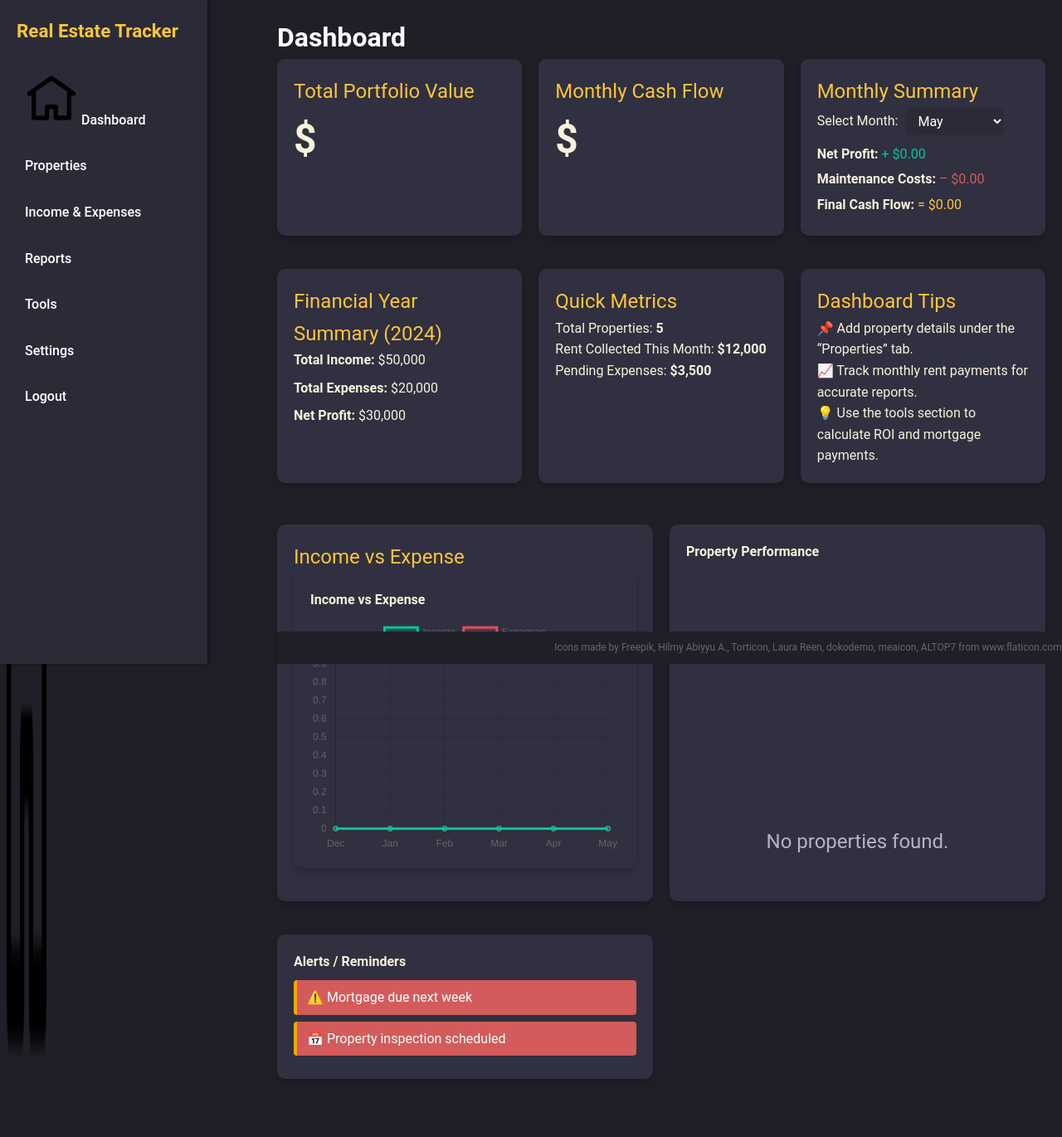
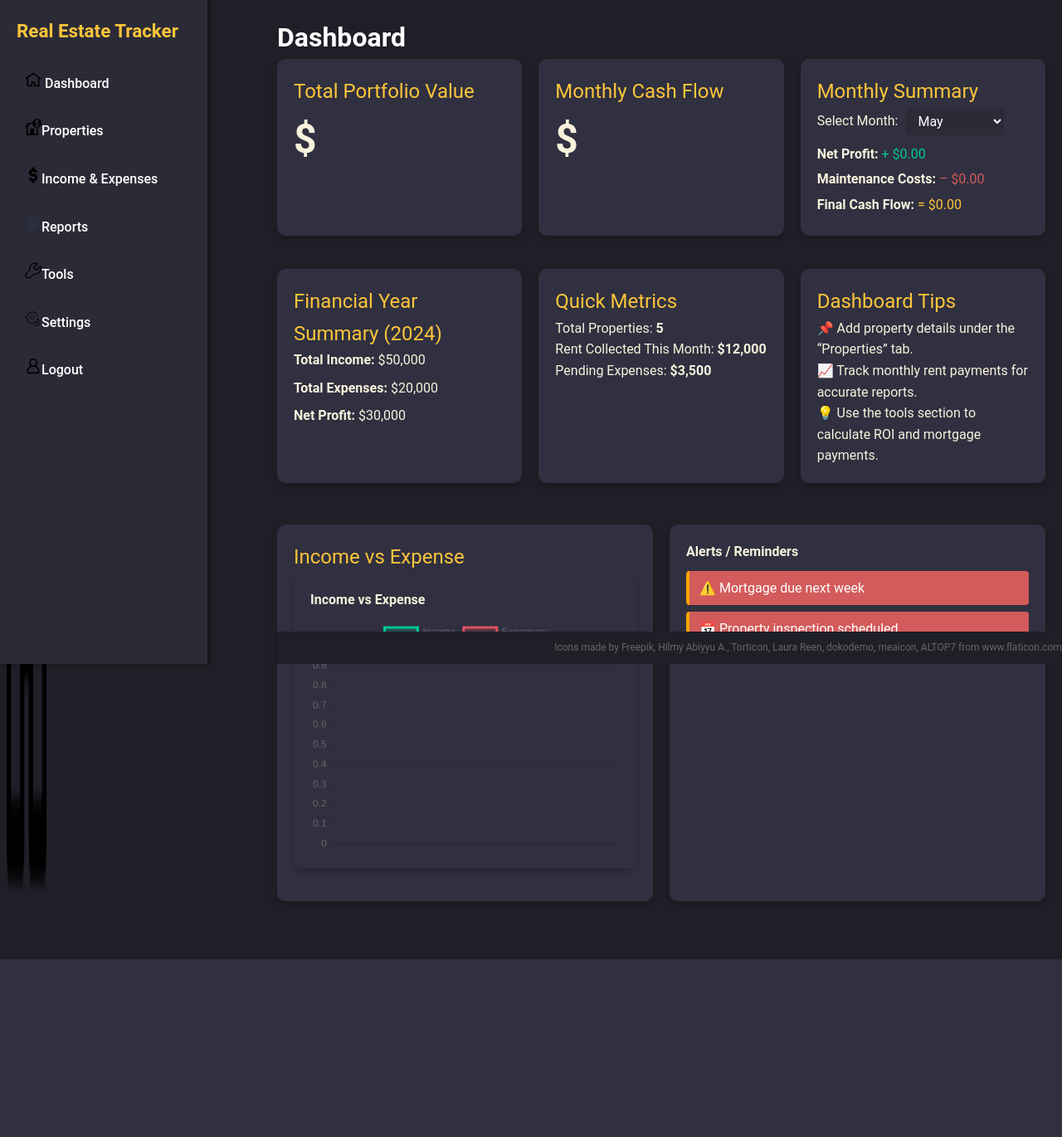
Before and after one commit to Dooobbyy/SE-Assessment-2-HSC---Ethan-Dolbel, a Django app: page / in a window 1280 px wide. Shown: the whole page at 83% size. After the commit the page ends 1156 px from the top, so only its background shows below. Run offline with Django 5.2, Linux system fonts and the light colour scheme; data comes from the database, SQL or seed files in the repository; both versions use the stored data as it was after the commit; data that the repository does not hold is empty.

Commit message:
Check point?
I don't remember what I was doing or where I was up to so I'm just saving this now as I return to the project.

```diff
--- a/mypwa/core/templates/base.html
+++ b/mypwa/core/templates/base.html
@@ -28,13 +28,13 @@
   <div class="sidebar">
       <h2>Real Estate Tracker</h2>
       <ul class="nav">
-          <li><a href="{% url 'index' %}"><img src="{% static 'images/003-home.png' %}" alt="Home icon"> Dashboard</a></li>
-          <li><a href="{% url 'properties' %}">Properties</a></li>
-          <li><a href="{% url 'index' %}">Income & Expenses</a></li>
-          <li><a href="{% url 'index' %}">Reports</a></li>
-          <li><a href="{% url 'index' %}">Tools</a></li>
-          <li><a href="{% url 'index' %}">Settings</a></li>
-          <li><a href="{% url 'index' %}">Logout</a></li>
+          <li><a href="{% url 'index' %}"><img src="{% static 'images/003-home.png' %}" alt="Home icon" width=20 height=20> Dashboard</a></li>
+          <li><a href="{% url 'properties' %}"><img src="{% static 'images/009-house-with-money-symbol.png' %}" alt="Properties icon" width=20 height=20>Properties</a></li>
+          <li><a href="{% url 'index' %}"><img src="{% static 'images/007-money.png' %}" alt="Income and Expenses icon" width=20 height=20>Income & Expenses</a></li>
+          <li><a href="{% url 'index' %}"><img src="{% static 'images/004-sheet.png' %}" alt="Reports icon" width=20 height=20>Reports</a></li>
+          <li><a href="{% url 'index' %}"><img src="{% static 'images/008-wrench-simple.png' %}" alt="Tools icon" width=20 height=20>Tools</a></li>
+          <li><a href="{% url 'index' %}"><img src="{% static 'images/005-setting.png' %}" alt="Settings icon" width=20 height=20>Settings</a></li>
+          <li><a href="{% url 'index' %}"><img src="{% static 'images/001-user.png' %}" alt="Logout icon" width=20 height=20>Logout</a></li>
       </ul>
   </div>
 
--- a/mypwa/core/templates/index.html
+++ b/mypwa/core/templates/index.html
@@ -82,15 +82,6 @@
                 </p>
             </div>
         </div>
-
-        <!-- Pie Chart Card -->
-<div class="card top-property">
-    <h3>Property Performance</h3>
-    <canvas id="propertyPerformancePieChart" width="400" height="300"></canvas>
-    <p id="pie-chart-message" style="text-align:center; color: var(--color-muted); display: none;">
-        No properties found.
-    </p>
-</div>
 
 <script>
 let pieChartInstance = null;
--- a/mypwa/core/views.py
+++ b/mypwa/core/views.py
@@ -7,6 +7,7 @@
 import calendar
 from .forms import PropertyForm, IncomeFormSet, ExpenseFormSet
 from dateutil.rrule import rrule, MONTHLY
+from dateutil.relativedelta import relativedelta
 
 def index(request):
     properties = Property.objects.all()
@@ -102,35 +103,61 @@
     return JsonResponse(data)
 
 def get_chart_data(request):
+    # Get selected month/year (defaults to current)
     month_name = request.GET.get('month', datetime.now().strftime('%B'))
+    year = int(request.GET.get('year', datetime.now().year))
 
-    # Convert month name to number (e.g., 'May' → 5)
     try:
         month_number = list(calendar.month_name).index(month_name)
     except ValueError:
         month_number = datetime.now().month
 
-    year = int(request.GET.get('year', datetime.now().year))
+    # Find the earliest purchase date across all properties
+    earliest_purchase = Property.objects.order_by('purchase_date').first()
+    if earliest_purchase:
+        start_year = earliest_purchase.purchase_date.year
+        start_month = earliest_purchase.purchase_date.month
+    else:
+        start_year = datetime.now().year
+        start_month = 1
+
+    current_year = datetime.now().year
+    current_month = datetime.now().month
 
     monthly_labels = []
     monthly_income_data = []
     monthly_expense_data = []
 
-    # Generate last 6 months including selected month
-    for i in range(5, -1, -1):
-        m = month_number - i
-        y = year
-        if m < 1:
-            m += 12
-            y -= 1
-        m = m % 12 or 12  # Wrap around to December
+    # Generate data for every month from earliest purchase to current month/year
+    for year_iter in range(start_year, current_year + 1):
+        for month_iter in range(1, 13):
+            # Skip months after current month in current year
+            if year_iter == current_year and month_iter > current_month:
+                continue
 
-        income_total = sum(i.amount for i in Income.objects.filter(date__month=m, date__year=y))
-        expense_total = sum(e.amount for e in Expense.objects.filter(date__month=m, date__year=y))
+            # Skip months before earliest purchase date in start_year
+            if year_iter == start_year and month_iter < start_month:
+                continue
 
-        monthly_labels.append(calendar.month_abbr[m])
-        monthly_income_data.append(income_total)
-        monthly_expense_data.append(expense_total)
+            # Calculate totals for this month/year
+            income_total = sum(
+                i.amount for i in Income.objects.filter(
+                    date__year=year_iter,
+                    date__month=month_iter
+                )
+            )
+
+            expense_total = sum(
+                e.amount for e in Expense.objects.filter(
+                    date__year=year_iter,
+                    date__month=month_iter
+                )
+            )
+
+            # Add to datasets
+            monthly_labels.append(f"{calendar.month_abbr[month_iter - 1]} {year_iter}")
+            monthly_income_data.append(income_total)
+            monthly_expense_data.append(expense_total)
 
     return JsonResponse({
         'monthlyLabels': monthly_labels,
@@ -228,23 +255,40 @@
         if property_form.is_valid():
             property = property_form.save()
 
-            # Save rent as single entry
-            Income.objects.create(
-                property=property,
-                amount=rent,
-                description='Rental Income',
-                date=property.purchase_date
-            )
+            # Get purchase date
+            purchase_date = property.purchase_date
+            start_date = purchase_date.replace(day=1)  # Use 1st of the month
+            end_date = date.today().replace(day=1)
 
-            # Save mortgage as single entry
-            Expense.objects.create(
-                property=property,
-                amount=mortgage,
-                category='Mortgage',
-                date=property.purchase_date
-            )
+            current_date = start_date
+
+            # Generate monthly Income (Rent)
+            while current_date <= end_date:
+                Income.objects.create(
+                    property=property,
+                    amount=rent,
+                    description='Rental Income',
+                    date=current_date
+                )
+
+                # Move to next month
+                current_date += relativedelta(months=1)
+
+            current_date = start_date
+
+            # Generate monthly Expense (Mortgage)
+            while current_date <= end_date:
+                Expense.objects.create(
+                    property=property,
+                    amount=mortgage,
+                    category='Mortgage',
+                    date=current_date
+                )
+
+                current_date += relativedelta(months=1)
 
             return redirect('properties')
+
     else:
         property_form = PropertyForm()
 
```
Also changed, not shown: mypwa/db.sqlite3.
